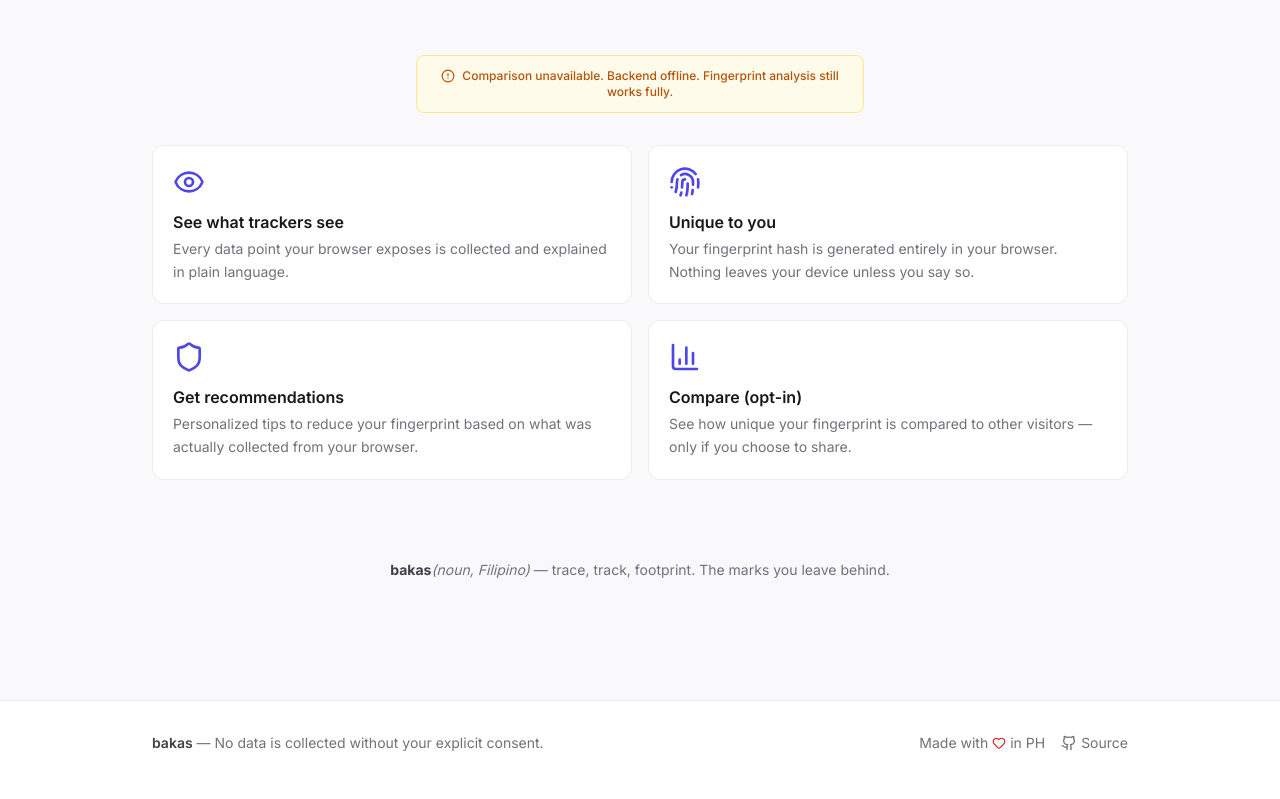
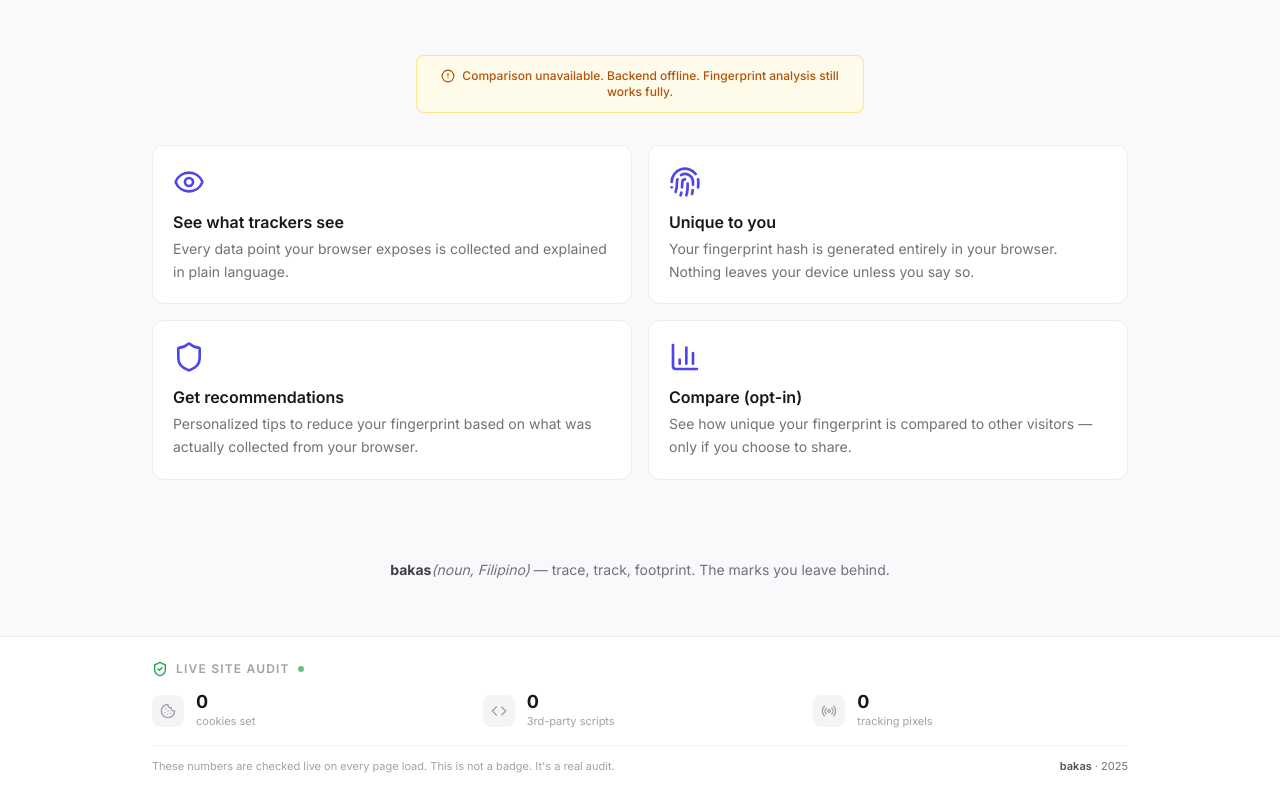
Before and after one commit to mfmadarang/bakas-vercel, a Nuxt app in the folder frontend/: page / in a window 1280 px wide. Shown: the part 474-1273 px from the top of the page. Built offline with nearby package versions, Linux system fonts and the light colour scheme.

Commit message:
live privacy audit footer

```diff
--- a/frontend/components/AppFooter.vue
+++ b/frontend/components/AppFooter.vue
@@ -1,31 +1,150 @@
 <script setup lang="ts">
-import { Github, Heart } from "lucide-vue-next";
+/**
+ * AppFooter — Live Privacy Audit
+ *
+ * Instead of a generic footer tagline, this actively audits the bakas
+ * site itself in real time and proves it's clean. It counts cookies,
+ * third-party scripts, and tracking pixels on this page. Since bakas
+ * doesn't use any of them, all counters show zero.
+ *
+ * This isn't decorative — the numbers are real. If someone ever adds
+ * a third-party script, these counters would actually reflect it.
+ */
+
+import { Cookie, Code, Radio, ShieldCheck } from "lucide-vue-next";
+
+const cookieCount = ref(0);
+const thirdPartyScripts = ref(0);
+const trackingPixels = ref(0);
+const auditComplete = ref(false);
+
+function countCookies(): number {
+  // document.cookie returns a semicolon-separated string of all cookies
+  // If empty, there are zero cookies set
+  const raw = document.cookie.trim();
+  if (!raw) return 0;
+  return raw.split(";").length;
+}
+
+function countThirdPartyScripts(): number {
+  // Check all <script> tags on the page and count ones loaded from
+  // external domains (not our own origin)
+  const scripts = document.querySelectorAll("script[src]");
+  let count = 0;
+  const ourOrigin = window.location.origin;
+
+  scripts.forEach((script) => {
+    const src = script.getAttribute("src") || "";
+    // Relative URLs and same-origin are fine
+    if (src.startsWith("/") || src.startsWith(ourOrigin)) return;
+    // Data URIs and blobs are internal
+    if (src.startsWith("data:") || src.startsWith("blob:")) return;
+    // Everything else is third-party
+    if (src.startsWith("http://") || src.startsWith("https://")) {
+      count++;
+    }
+  });
+
+  return count;
+}
+
+function countTrackingPixels(): number {
+  // Tracking pixels are typically 1x1 or 0x0 <img> tags loaded from
+  // external domains, or <img> tags hidden with display:none
+  const images = document.querySelectorAll("img");
+  let count = 0;
+  const ourOrigin = window.location.origin;
+
+  images.forEach((img) => {
+    const src = img.getAttribute("src") || "";
+    if (!src || src.startsWith("/") || src.startsWith(ourOrigin)) return;
+    if (src.startsWith("data:")) return;
+
+    // Check if it's a tiny image (tracking pixel pattern)
+    const width = img.naturalWidth || img.width;
+    const height = img.naturalHeight || img.height;
+    const isHidden = window.getComputedStyle(img).display === "none";
+
+    if ((width <= 1 && height <= 1) || isHidden) {
+      count++;
+    }
+  });
+
+  return count;
+}
+
+function runAudit() {
+  cookieCount.value = countCookies();
+  thirdPartyScripts.value = countThirdPartyScripts();
+  trackingPixels.value = countTrackingPixels();
+  auditComplete.value = true;
+}
+
+onMounted(() => {
+  // Small delay so the page is fully loaded before auditing
+  setTimeout(runAudit, 500);
+});
 </script>
 
 <template>
   <footer
-    class="mt-16 border-t border-black/[0.07] dark:border-white/[0.07] bg-white dark:bg-[#0a0a0a]"
+    class="border-t border-black/[0.07] dark:border-white/[0.07] bg-white dark:bg-[#0a0a0a]"
   >
-    <div class="max-w-5xl mx-auto px-4 sm:px-6 py-8">
-      <div class="flex flex-col sm:flex-row items-center justify-between gap-4">
-        <div class="text-sm text-zinc-500">
-          <span class="font-semibold text-zinc-700 dark:text-zinc-300">bakas</span>
-          — No data is collected without your explicit consent.
+    <div class="max-w-5xl mx-auto px-4 sm:px-6 py-6">
+      <!-- Audit header -->
+      <div class="flex items-center gap-2 mb-4">
+        <ShieldCheck class="w-4 h-4 text-safe dark:text-safe-dark" />
+        <p class="text-xs font-semibold uppercase tracking-widest text-zinc-400 dark:text-zinc-500">
+          Live site audit
+        </p>
+        <span
+          v-if="auditComplete"
+          class="w-1.5 h-1.5 rounded-full bg-safe dark:bg-safe-dark animate-pulse"
+        ></span>
+      </div>
+
+      <!-- Audit counters -->
+      <div class="grid grid-cols-3 gap-4 mb-4">
+        <div class="flex items-center gap-3">
+          <div class="w-8 h-8 rounded-lg bg-zinc-100 dark:bg-zinc-800/50 flex items-center justify-center">
+            <Cookie class="w-4 h-4 text-zinc-400" />
+          </div>
+          <div>
+            <p class="text-lg font-bold leading-none">{{ cookieCount }}</p>
+            <p class="text-[11px] text-zinc-400 mt-0.5">cookies set</p>
+          </div>
         </div>
-        <div class="flex items-center gap-4 text-sm text-zinc-500">
-          <span class="flex items-center gap-1">
-            Made with <Heart class="w-3.5 h-3.5 text-danger dark:text-danger-dark" /> in PH
-          </span>
-          <a
-            href="https://github.com"
-            target="_blank"
-            rel="noopener"
-            class="flex items-center gap-1 hover:text-zinc-700 dark:hover:text-zinc-300 transition-colors"
-          >
-            <Github class="w-4 h-4" />
-            Source
-          </a>
+
+        <div class="flex items-center gap-3">
+          <div class="w-8 h-8 rounded-lg bg-zinc-100 dark:bg-zinc-800/50 flex items-center justify-center">
+            <Code class="w-4 h-4 text-zinc-400" />
+          </div>
+          <div>
+            <p class="text-lg font-bold leading-none">{{ thirdPartyScripts }}</p>
+            <p class="text-[11px] text-zinc-400 mt-0.5">3rd-party scripts</p>
+          </div>
         </div>
+
+        <div class="flex items-center gap-3">
+          <div class="w-8 h-8 rounded-lg bg-zinc-100 dark:bg-zinc-800/50 flex items-center justify-center">
+            <Radio class="w-4 h-4 text-zinc-400" />
+          </div>
+          <div>
+            <p class="text-lg font-bold leading-none">{{ trackingPixels }}</p>
+            <p class="text-[11px] text-zinc-400 mt-0.5">tracking pixels</p>
+          </div>
+        </div>
+      </div>
+
+      <!-- Bottom line -->
+      <div class="flex flex-col sm:flex-row items-center justify-between gap-2 pt-3 border-t border-black/[0.05] dark:border-white/[0.05]">
+        <p class="text-[11px] text-zinc-400">
+          These numbers are checked live on every page load. This is not a badge. It's a real audit.
+        </p>
+        <p class="text-[11px] text-zinc-500">
+          <span class="font-semibold text-zinc-600 dark:text-zinc-400">bakas</span>
+          · 2025
+        </p>
       </div>
     </div>
   </footer>
```
